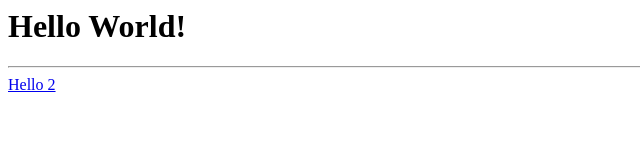
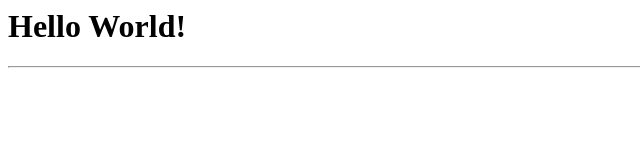
Before and after one commit to euphobyte/uart-plus, a plain HTML site: page docs/index.html in a window 1280 px wide. Shown: the full height of the page, 0-640 px from the left. Drawn offline with Linux system fonts and the light colour scheme.

Commit message:
Update index.html

```diff
--- a/docs/index.html
+++ b/docs/index.html
@@ -1,3 +1,2 @@
 <h1>Hello World!</h1>
 <hr>
-<a href="../hello2.html">Hello 2</a>
```
